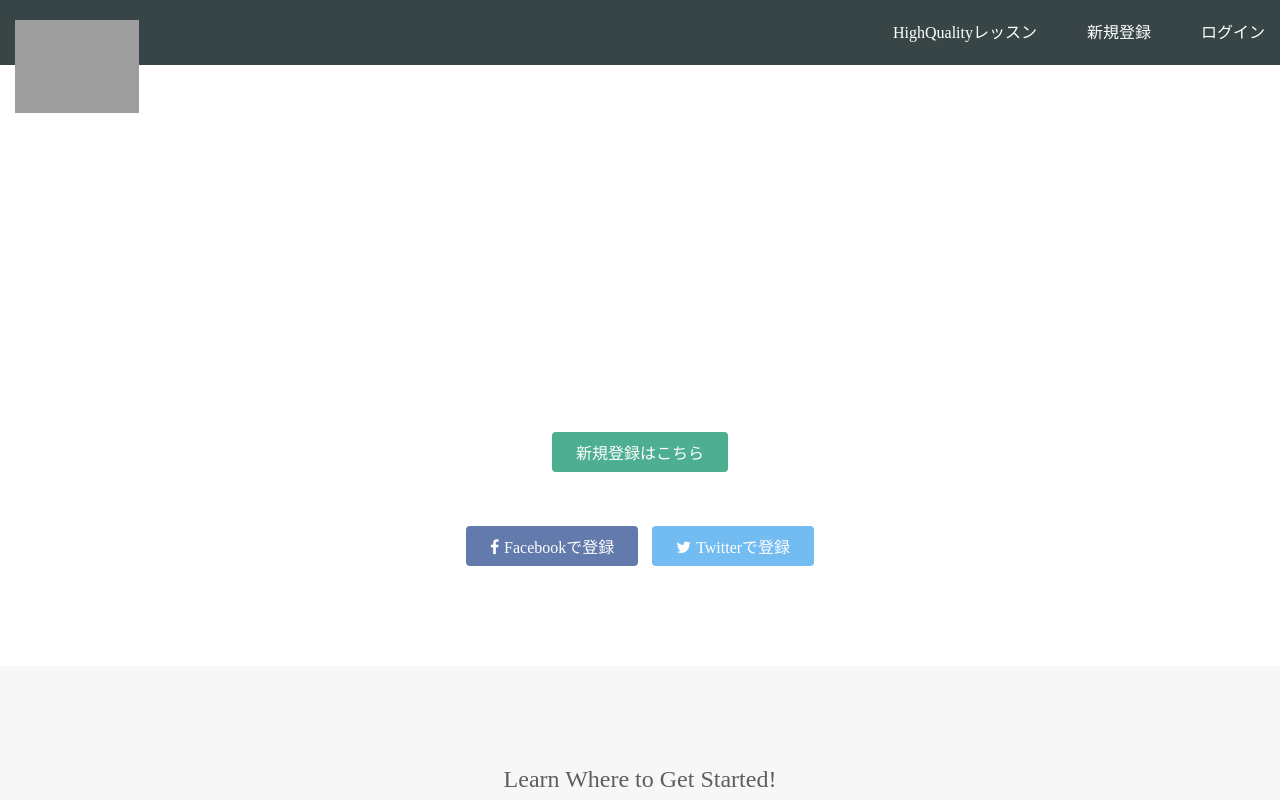
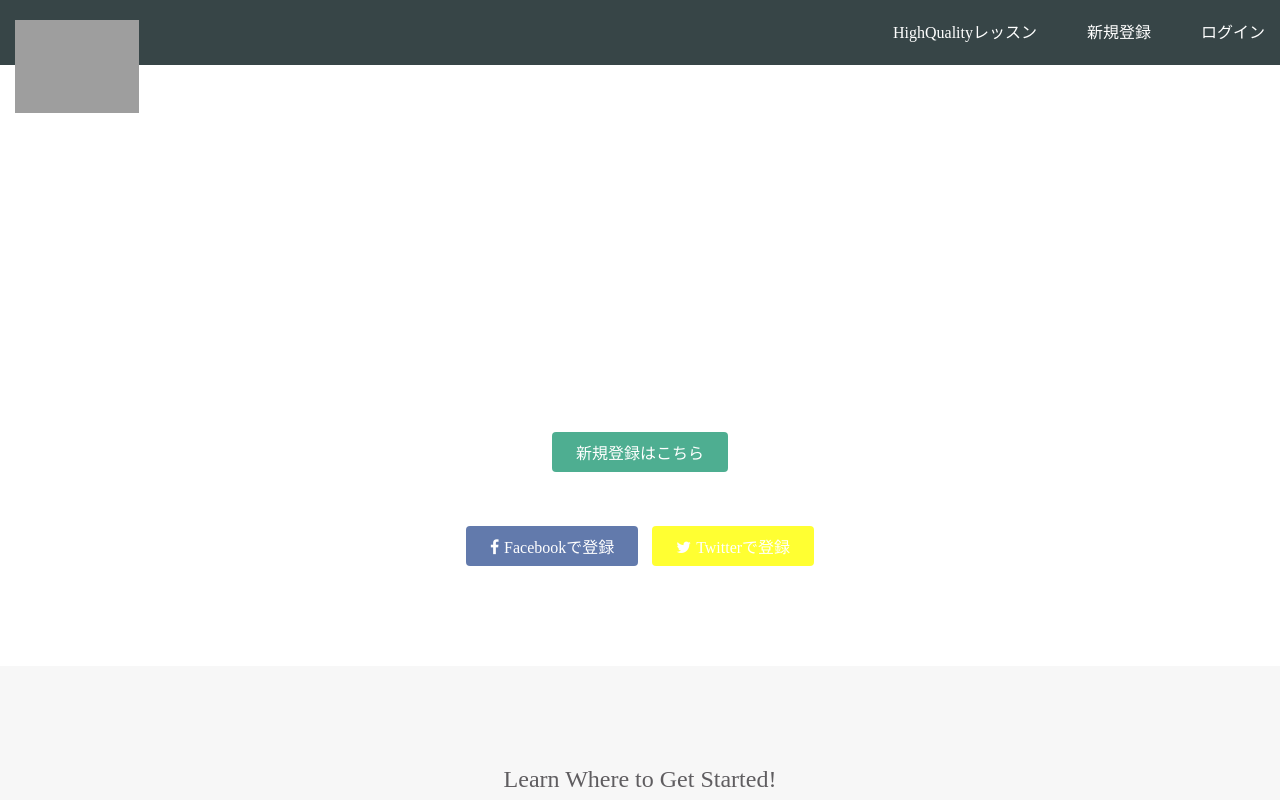
Before and after one commit to uruu-github/prog-8.io, a plain HTML site: page index.html in a window 1280 px wide. Shown: the top 800 px of the page. Drawn offline with Linux system fonts and the light colour scheme; grey boxes are pictures that could not be loaded.

Commit message:
Update stylesheet.css

```diff
--- a/stylesheet.css
+++ b/stylesheet.css
@@ -55,7 +55,7 @@ a {
 }
 
 .twitter {
-  background-color: #51acee;
+  background-color: yellow;
 }
 
 .btn {
```
